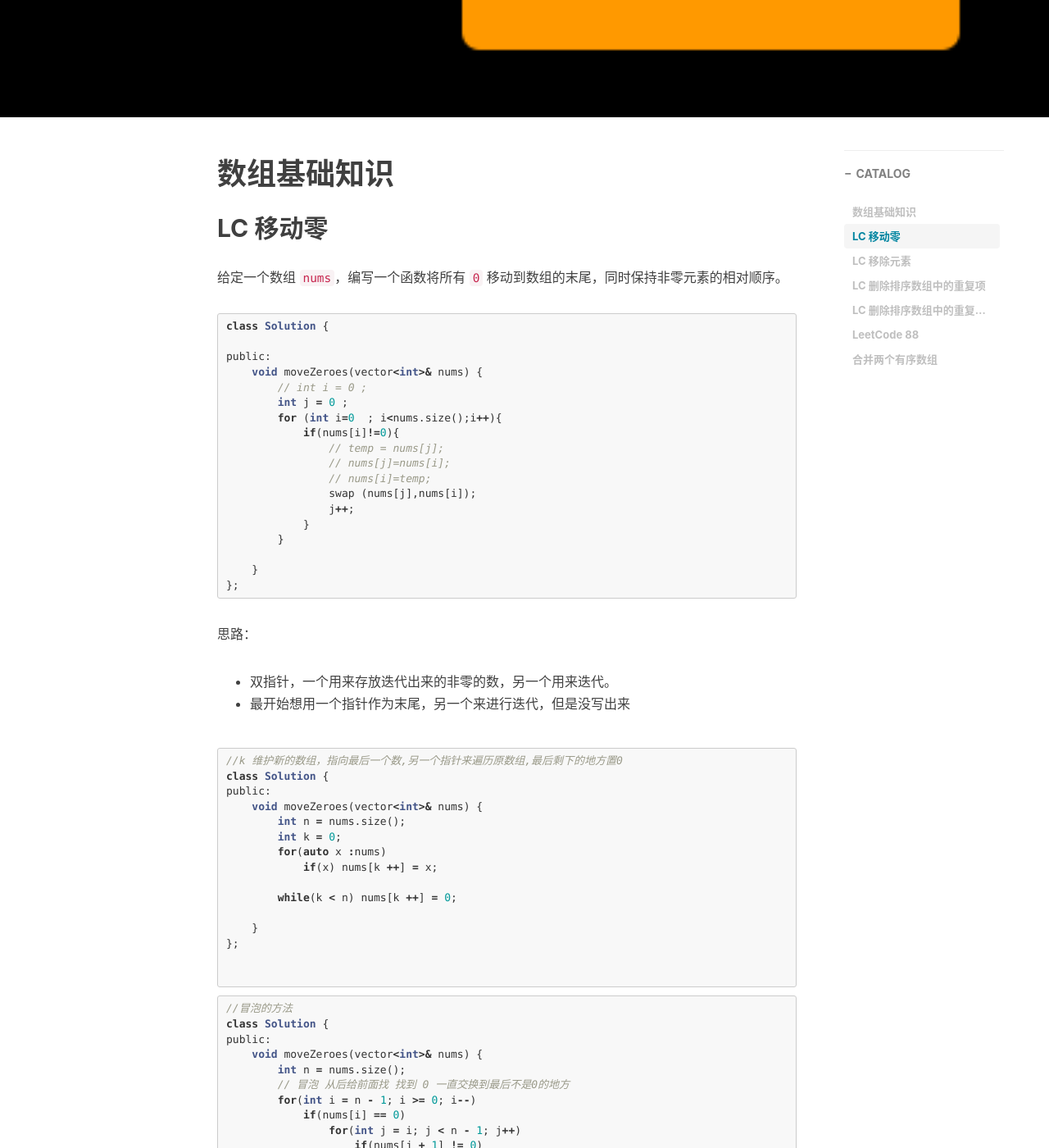
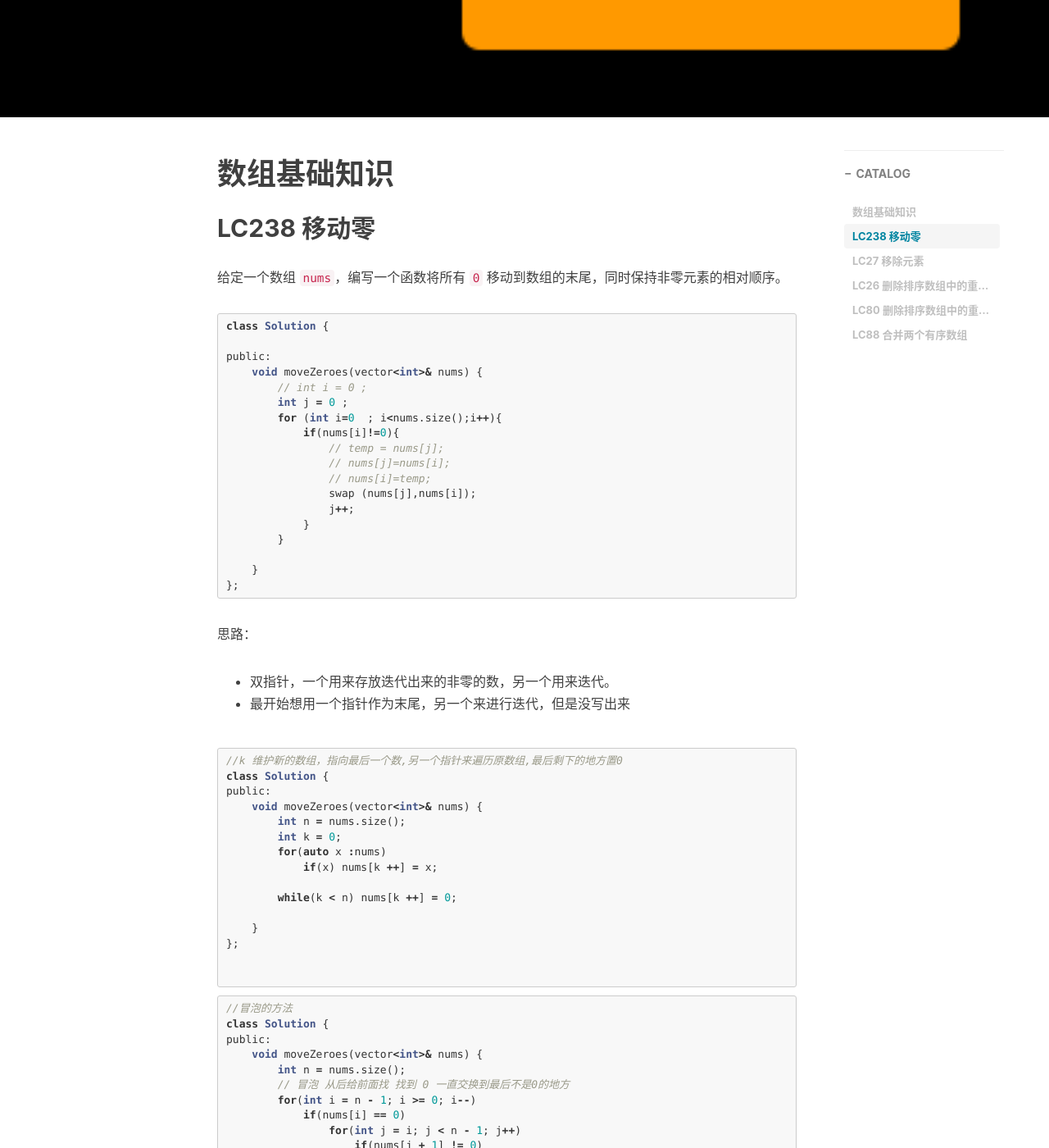
Before and after one commit to GeLee-Q/gelee-q.github.io, a Jekyll site: the page built from _posts/2021-3-12-DailyLearning.md, in a window 1280 px wide and 1400 px high, scrolled down 380 px. Shown: the whole window at 82% size. Built offline with Jekyll 4.4.1, drawn with Linux system fonts in a browser that asks for light colours; nearby versions of some CDN libraries; comment, search, counter and statistics services are not loaded; some of the changed text lies outside the part shown.

Commit message:
Update 2021-3-12-DailyLearning.md

````diff
--- a/_posts/2021-3-12-DailyLearning.md
+++ b/_posts/2021-3-12-DailyLearning.md
@@ -14,7 +14,7 @@ tags:
 
 # 数组基础知识
 
-## LC 移动零
+## LC238 移动零
 
 给定一个数组 `nums`，编写一个函数将所有 `0` 移动到数组的末尾，同时保持非零元素的相对顺序。
 
@@ -80,7 +80,7 @@ public:
 
 ```
 
-## LC 移除元素
+## LC27 移除元素
 
 ```c++
 class Solution {
@@ -99,7 +99,7 @@ public:
 };
 ```
 
-## LC 删除排序数组中的重复项
+## LC26 删除排序数组中的重复项
 
 ```c++
 class Solution {
@@ -119,7 +119,7 @@ public:
         return j;
 ```
 
-## LC 删除排序数组中的重复项 保留两个一样的
+## LC80 删除排序数组中的重复项 保留两个一样的
 
 ```c++
 class Solution {
@@ -137,9 +137,7 @@ public:
 
 ```
 
-# LeetCode 88
-
-## 合并两个有序数组
+## LC88 合并两个有序数组
 
 思路：构造一个独立的数组，剩下两个数组归并排序，必将先处理完一个数组，剩下的数组直接添加即可。
 
````
